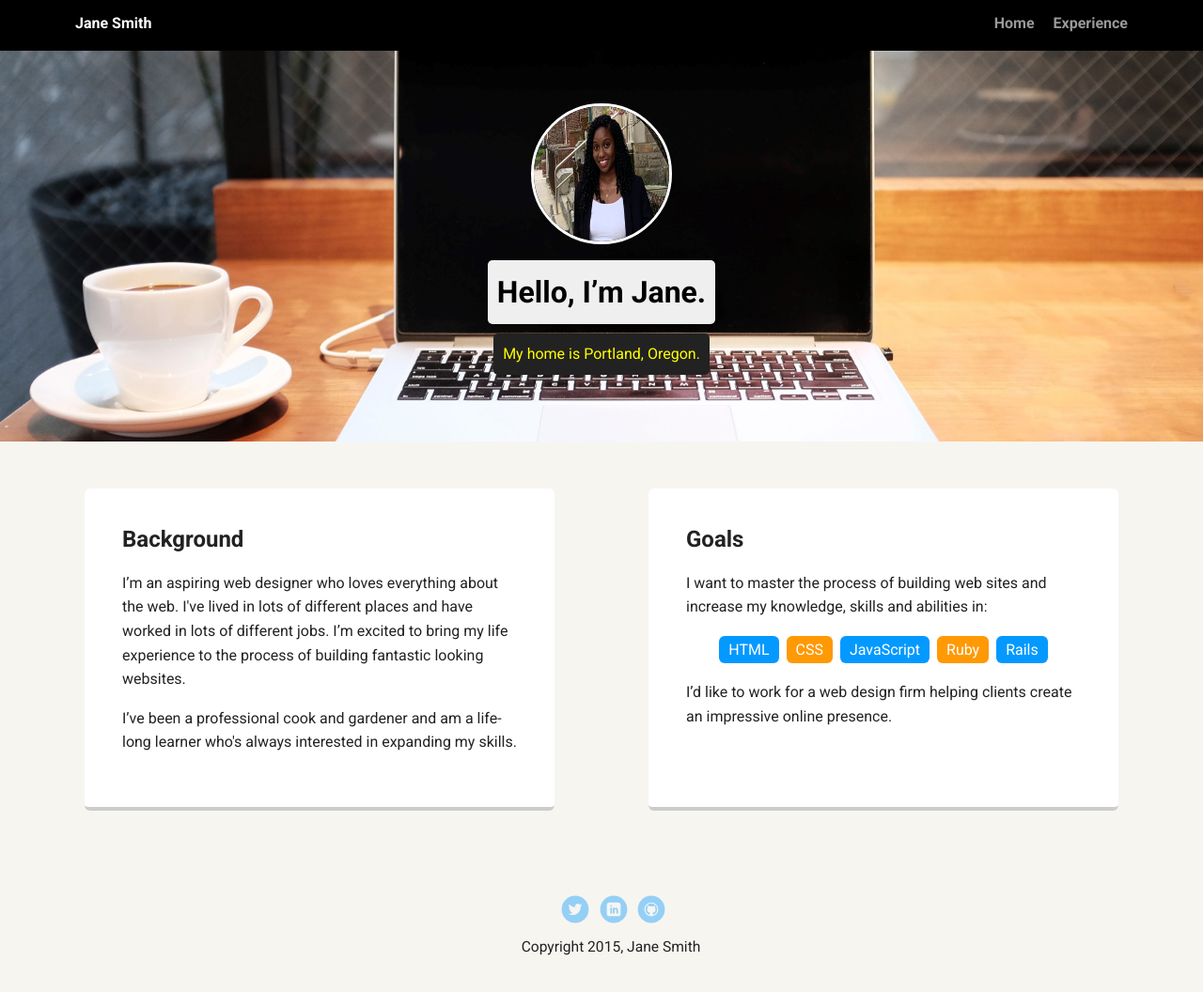
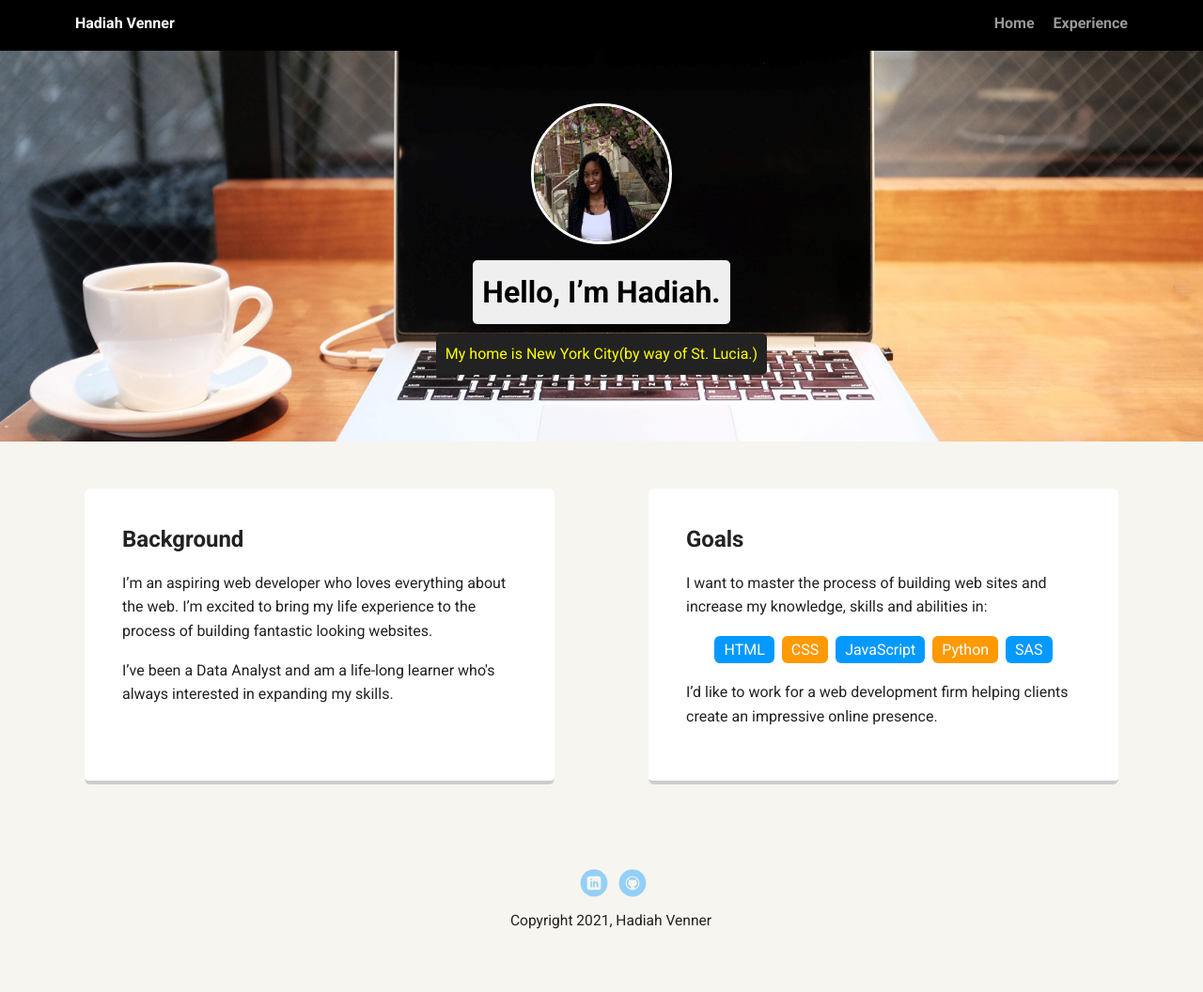
Before and after one commit to hkvenner/techdegree-project-1, a plain HTML site: page index.html in a window 1280 px wide. Shown: the whole page at 94% size. Drawn offline with Linux system fonts and the light colour scheme; a web font is replaced by a local one.

Commit message:
Added github and Linkedin links

```diff
--- a/index.html
+++ b/index.html
@@ -2,7 +2,7 @@
 <html lang="en">
 <head>
   <meta charset="utf-8">
-  <title>Jane Smith's Profile</title>
+  <title>Hadiah Venner's Profile</title>
   <meta name="viewport" content="width=device-width, initial-scale=1.0">
   <link rel="stylesheet" href="styles.css">
   <link href="https://fonts.googleapis.com/css?family=Muli%7CRoboto:400,300,500,700,900" rel="stylesheet"></head>
@@ -10,23 +10,23 @@
 
     <div class="main-nav">
         <ul class="nav">
-          <li class="name">Jane Smith</li>
+          <li class="name">Hadiah Venner</li>
           <li><a href="#">Home</a></li>
           <li><a href="#">Experience</a></li>
         </ul>
     </div>
 
     <header>
-      <img src="images/photo_self.jpg" alt="Picture of Hadiah Venner" class="profile-image">
-      <h1 class="tag name">Hello, I’m Jane.</h1>
-      <p class="tag location">My home is Portland, Oregon.</p>
+      <img src="images/profile_photo.jpg" alt="Picture of Hadiah Venner" class="profile-image">
+      <h1 class="tag name">Hello, I’m Hadiah.</h1>
+      <p class="tag location">My home is New York City(by way of St. Lucia.)</p>
     </header>
 
     <main class="flex">
       <div class="card">
         <h2>Background</h2>
-        <p>I’m an aspiring web designer who loves everything about the web. I've lived in lots of different places and have worked in lots of different jobs. I’m excited to bring my life experience to the process of building fantastic looking websites.</p>
-        <p>I’ve been a professional cook and gardener and am a life-long learner who's always interested in expanding my skills.</p>
+        <p>I’m an aspiring web developer who loves everything about the web. I’m excited to bring my life experience to the process of building fantastic looking websites.</p>
+        <p>I’ve been a Data Analyst and am a life-long learner who's always interested in expanding my skills.</p>
       </div>
 
       <div class="card">
@@ -36,20 +36,19 @@
           <li>HTML</li>
           <li>CSS</li>
           <li>JavaScript</li>
-          <li>Ruby</li>
-          <li>Rails</li>
+          <li>Python</li>
+          <li>SAS</li>
         </ul>
-        <p>I’d like to work for a web design firm helping clients create an impressive online presence.</p>
+        <p>I’d like to work for a web development firm helping clients create an impressive online presence.</p>
       </div>
 
     </main>
     <footer>
       <ul>
-        <li><a href="#" class="social twitter">Twitter</a></li>
-        <li><a href="#" class="social linkedin">LinkedIn</a></li>
-        <li><a href="#" class="social github">Github</a></li>
+        <li><a href="https://www.linkedin.com/in/hadiah-venner" class="social linkedin">LinkedIn</a></li>
+        <li><a href="https://github.com/hkvenner" class="social github">Github</a></li>
       </ul>
-      <p class="copyright">Copyright 2015, Jane Smith</p>
+      <p class="copyright">Copyright 2021, Hadiah Venner</p>
     </footer>
   </body>
   </html>
```
Also changed, not shown: images/profile_photo.jpg (added).
